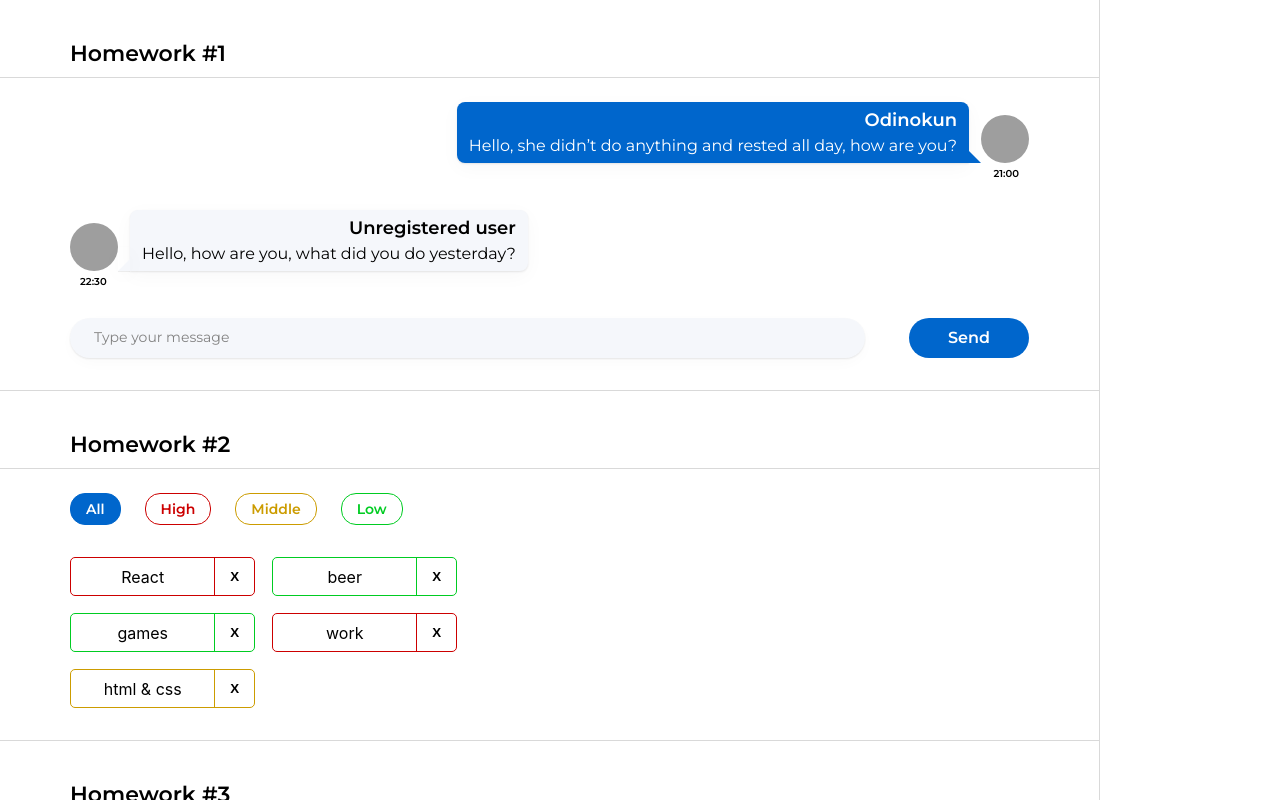
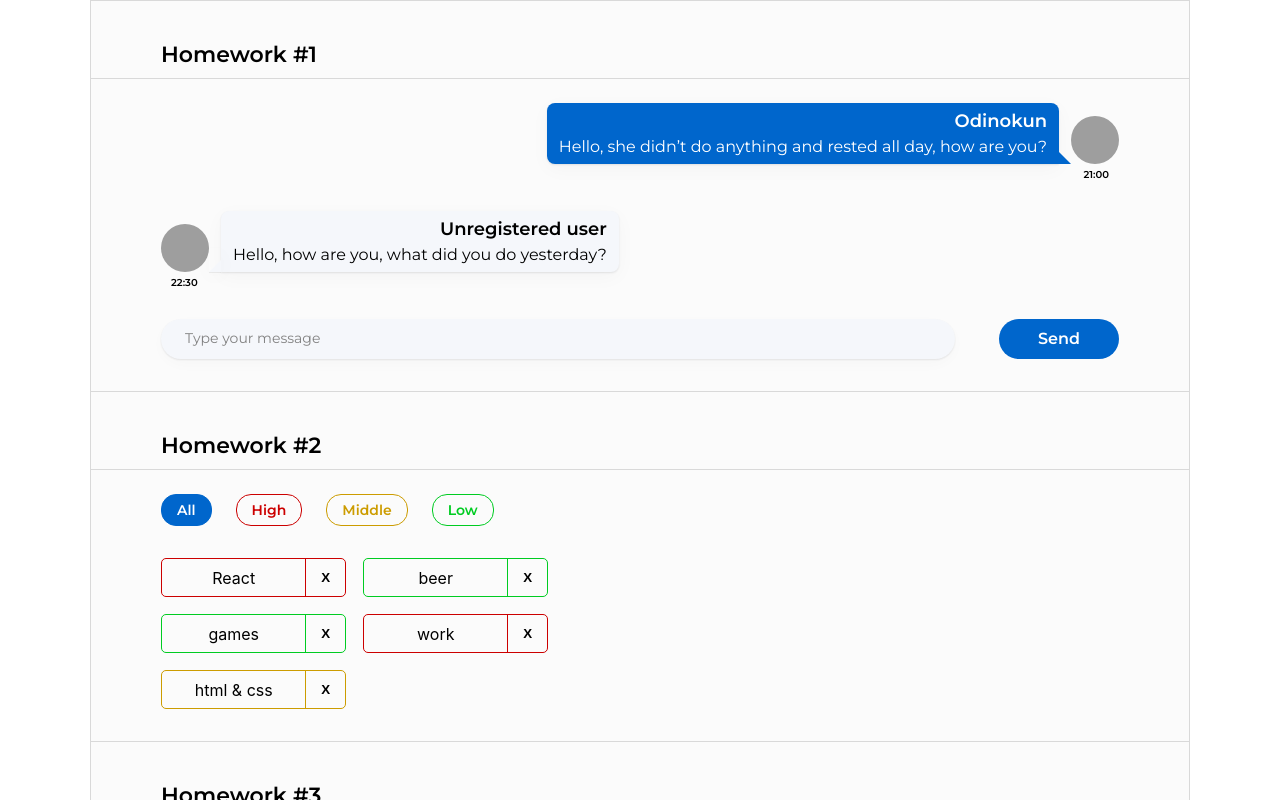
Before and after one commit to Odinokun/incub-hw-ignat, a React (Create React App) app: page / in a window 1280 px wide. Shown: the top 800 px of the page. Built offline with nearby package versions, Linux system fonts and the light colour scheme; grey boxes are pictures that could not be loaded.

Commit message:
did from homework #4

```diff
--- a/src/s1-main/App.module.css
+++ b/src/s1-main/App.module.css
@@ -1,7 +1,9 @@
 .App {
   --header_height: 60px;
   max-width: 1100px;
-  border-right: 1px solid #D9D9D9;
+  border: 1px solid #D9D9D9;
+  background-color: rgba(217, 217, 217, 0.1);
+  margin: 0 auto;
 }
 
 .hwTitle {
--- a/src/s2-homeworks/hw04/common/c3-SuperCheckbox/SuperCheckbox.tsx
+++ b/src/s2-homeworks/hw04/common/c3-SuperCheckbox/SuperCheckbox.tsx
@@ -27,17 +27,13 @@ const SuperCheckbox: React.FC<SuperCheckboxPropsType> = (
   }
 ) => {
   const onChangeCallback = (e: ChangeEvent<HTMLInputElement>) => {
-    if(onChangeChecked){
+    if (onChangeChecked) {
       onChangeChecked(!restProps.checked)
-      // onChangeChecked(restProps.checked = e.currentTarget.checked)
-    }else {
-      if(onChange){
-      onChange(e);
+    } else {
+      if (onChange) {
+        onChange(e);
       }
     }
-    // if(onChange){
-    //   onChange(e.currentTarget.checked)
-    // }
   }
 
   const finalInputClassName = s.checkbox
```
